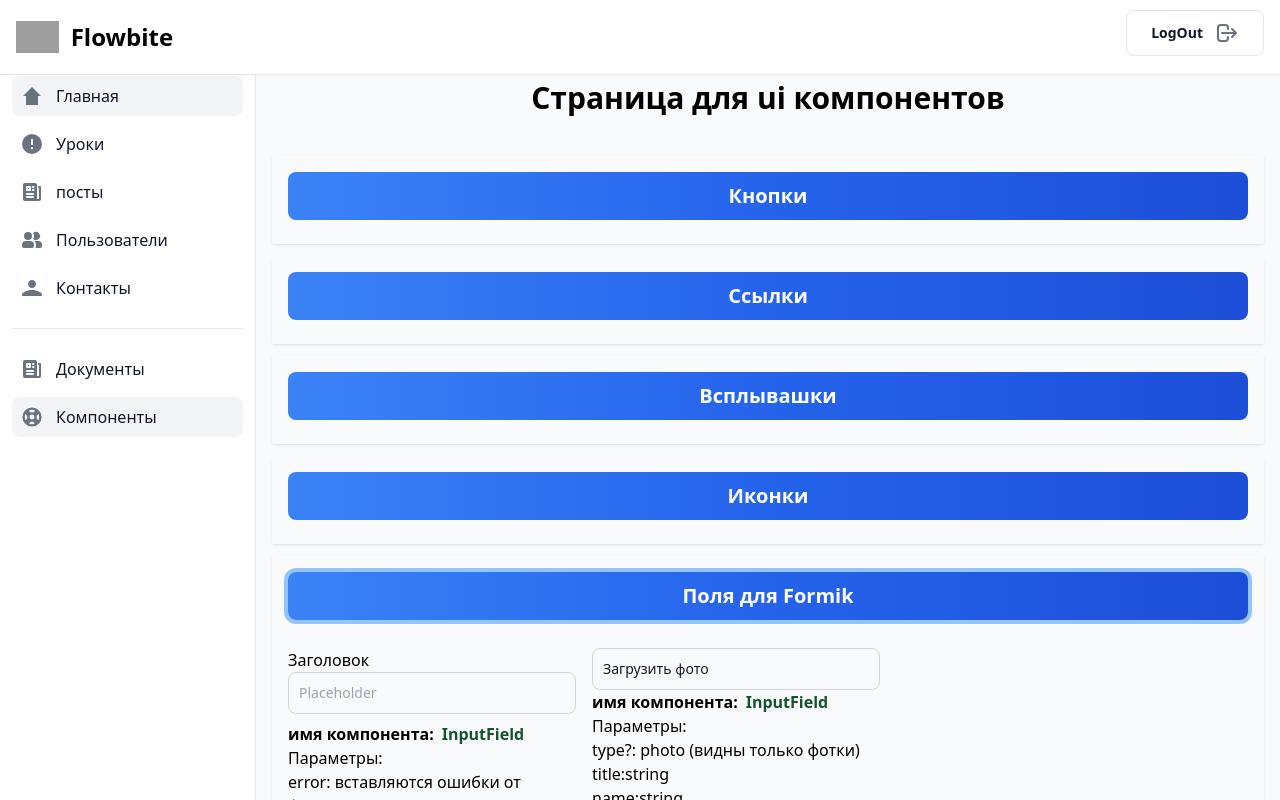
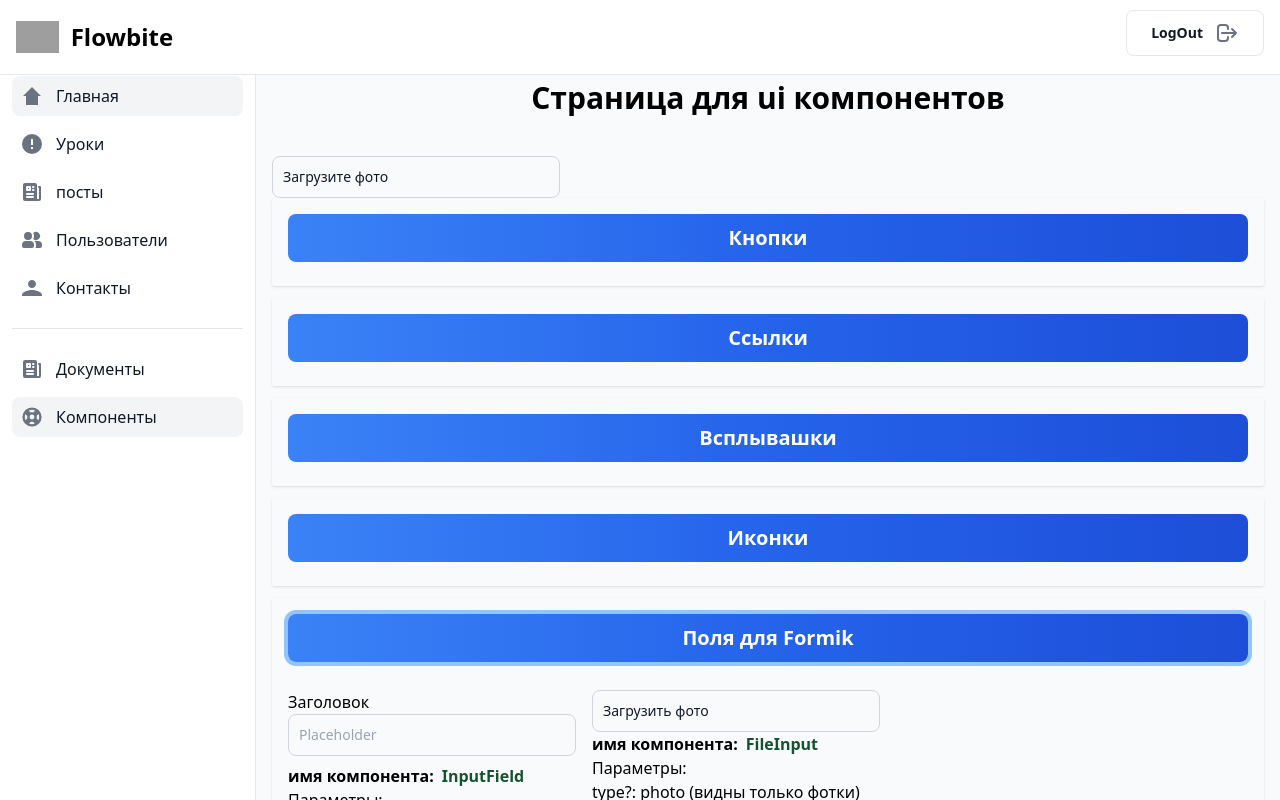
Before and after one commit to TheFasWalker/reactAdmin, a React (Vite) app: page /admin/components in a window 1280 px wide. Both pictures are taken after a click on the button "Поля для Formik". Built offline with nearby package versions, Linux system fonts and the light colour scheme; grey boxes are pictures that could not be loaded.

Commit message:
feat: aded multifileinput
Создан HOC мултидобавления файлов
WARNING  есть ошибка при удалении элемента из за использования индекса

```diff
--- a/src/components/ui/form/FileInput.tsx
+++ b/src/components/ui/form/FileInput.tsx
@@ -3,10 +3,11 @@ import { FC, useRef, useState } from "react"
 interface FileInputInterface{
     name:string,
     type?:'photo',
-    title: string
-
+    title: string,
+    onFileAdded?:() => void;
+    deleteItem?:()=>void;
 }
-export const FileInput:FC<FileInputInterface>=({name,type,title})=>{
+export const FileInput:FC<FileInputInterface>=({name,type,title,onFileAdded,deleteItem})=>{
 const [fileName, setFileName] = useState('')
 const [fileSize, setFileSize] = useState('')
 const[photoUrl, setPhotoUrl] = useState<string|null>()
@@ -31,6 +32,9 @@ const addingImage =(e: React.ChangeEvent<HTMLInputElement>)=>{
             setPhotoUrl(photoUrl)
         }
     }
+    if(onFileAdded){
+        onFileAdded()
+    }
 
 
 }
@@ -39,7 +43,10 @@ const deleteInputFile=()=>{
     inputRef.current.value='';
     setFileName("");
     setFileSize("");
-    setPhotoUrl(null)
+    setPhotoUrl(null);
+    if(deleteItem){
+        deleteItem()
+    }
 }
 
     return(
--- /dev/null
+++ b/src/components/ui/form/HOC/MultiFileInput.tsx
@@ -0,0 +1,29 @@
+import { FC, useState } from "react";
+import { WhiteButton } from "../../buttons/WhiteButton";
+import { FileInput } from "../FileInput";
+
+export const MultiFileInput:FC=()=>{
+    const [fileInputs, setFileInputs] = useState<number[]>([0]);
+    const handleFileAdded=()=>{
+        setFileInputs((prev)=>[...prev,prev.length])
+    }
+    const handleFileRemoved =(index:number)=>{
+        setFileInputs((prev)=>prev.filter((_,i)=>i !== index));
+    }
+    return(
+        <div className=" w-72 flex flex-col gap-2">
+        {fileInputs.map((_, index) => (
+                <FileInput
+                    key={index}
+                    name={`file-${index}`}
+                    type='photo'
+                    title='Загрузите фото'
+                    onFileAdded={() => handleFileAdded()}
+                    deleteItem={()=>handleFileRemoved(index)}
+                />
+            ))}
+
+
+        </div>
+    )
+}
--- a/src/pages/UiPage.tsx
+++ b/src/pages/UiPage.tsx
@@ -13,6 +13,7 @@ import { Form, Formik } from "formik";
 import { DropDownSection } from "../components/uiPage/DropDownSection";
 import { BackButton } from "../components/ui/buttons/BackButton";
 import { FileInput } from "../components/ui/form/FileInput";
+import { MultiFileInput } from "../components/ui/form/HOC/MultiFileInput";
 
 
 
@@ -30,7 +31,7 @@ export const UiPage: FC = () => {
         <>
             <h1 className=" text-center font-bold text-3xl mb-10">Страница для ui компонентов</h1>
 
-
+<MultiFileInput/>
             <DropDownSection title="Кнопки">
                 <div className="w-72">
                     <ButtonType1
@@ -315,7 +316,7 @@ export const UiPage: FC = () => {
                                     title='Загрузить фото'/>
                                 <div className="flex flex-row gap-2">
                                     <span className="font-bold">имя компонента:</span>
-                                    <span className="font-bold text-green-900">InputField</span>
+                                    <span className="font-bold text-green-900">FileInput</span>
                                 </div>
                                 <div className="">
                                     Параметры:
```
